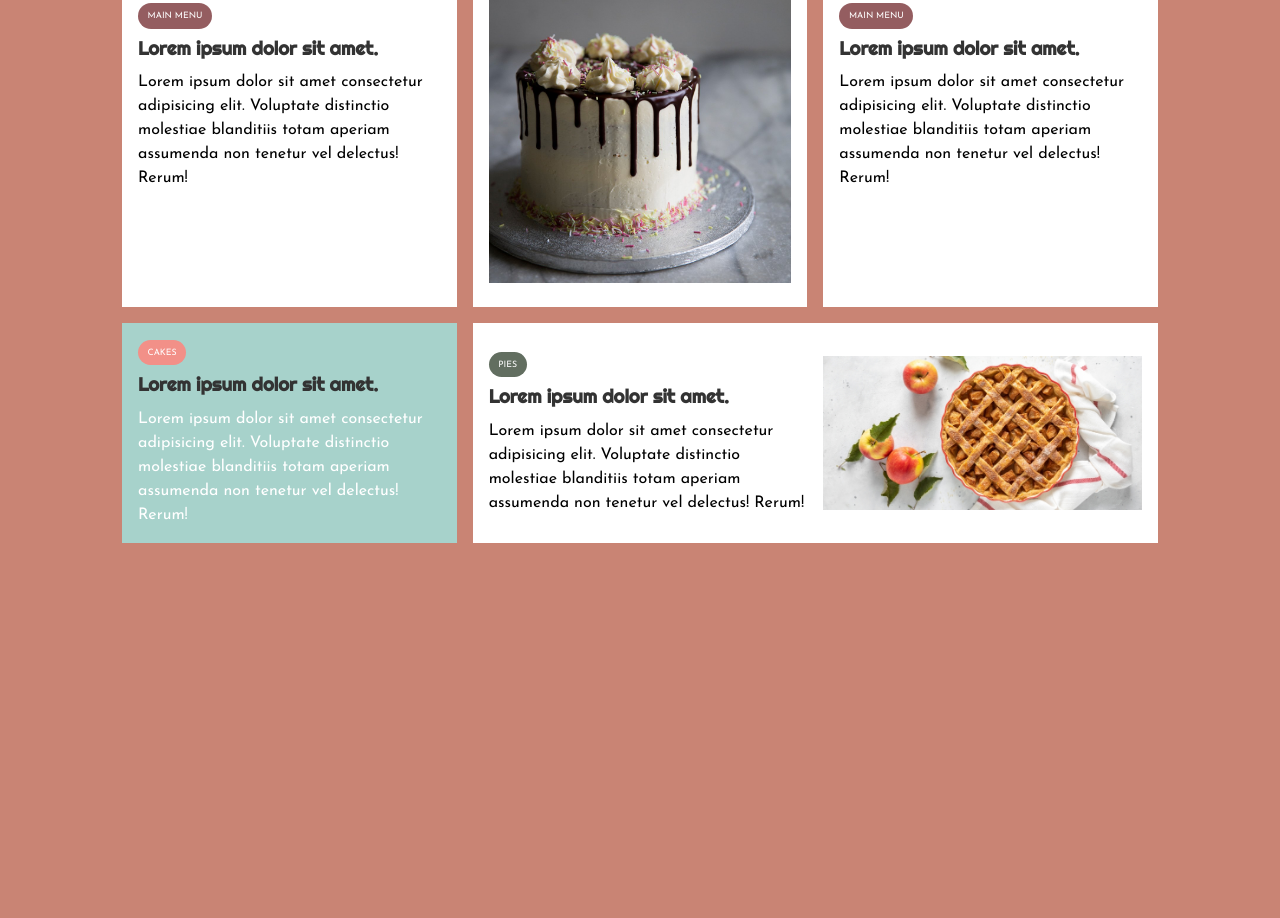
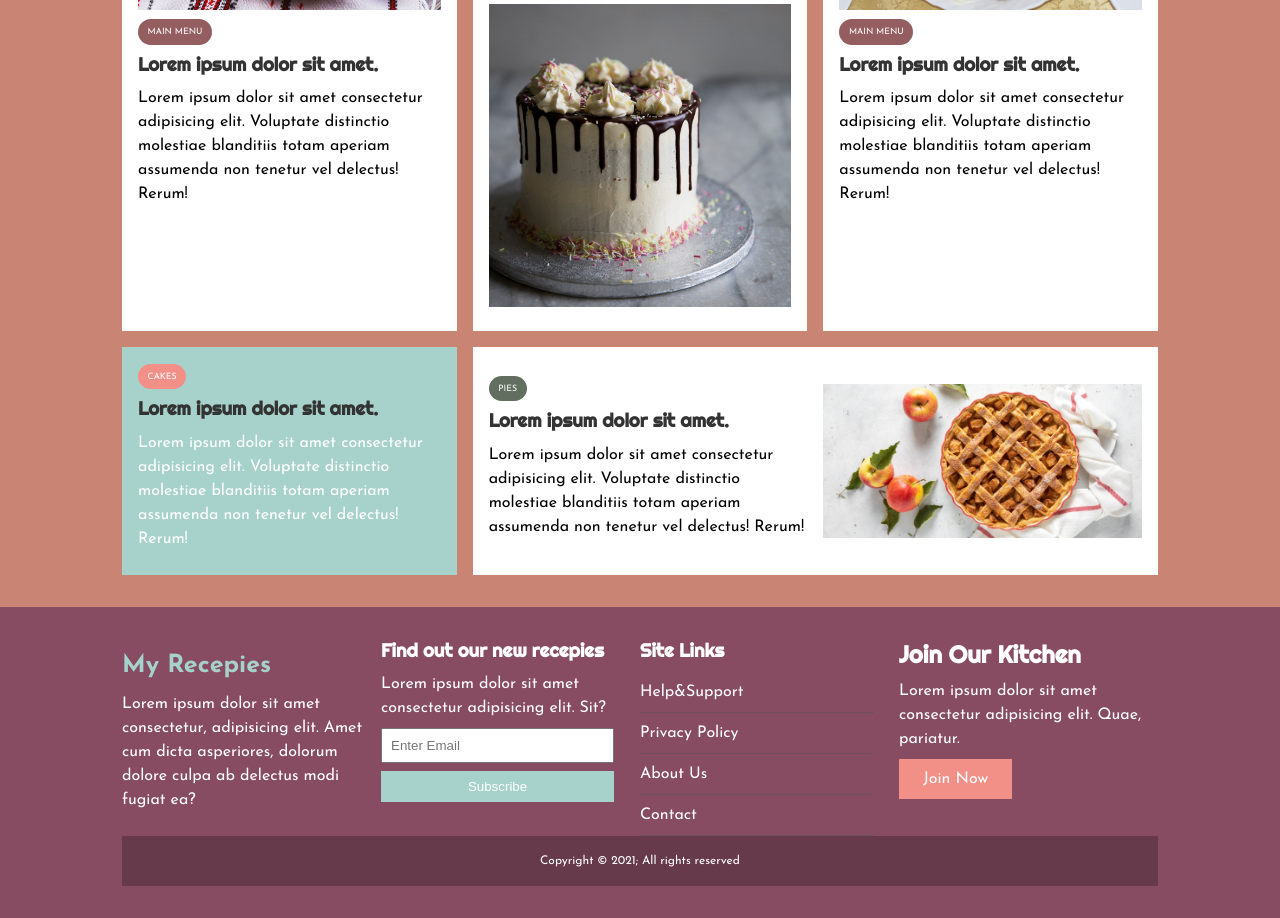
Before and after one commit to RankovicJelena/My-recepies, a plain HTML site: page index.html in a window 1280 px wide. Shown: the part 1089-2007 px from the top of the page. Before the commit the page ends 1664 px from the top, so only its background shows below. Drawn offline with Linux system fonts and the light colour scheme.

Commit message:
updated footer

```diff
--- a/css/style.css
+++ b/css/style.css
@@ -36,6 +36,10 @@ img {
 
 ul {
   list-style: none;
+}
+
+p{
+  margin: .5rem 0;
 }
 
 h1, h2, h3, h4, h5, h6 {
@@ -139,7 +143,15 @@ h1, h2, h3, h4, h5, h6 {
   padding: 3rem;
 }
 
+.list li {
+  padding: .5rem 0;
+  border-bottom: #555 dotted 1px;
+  width: 90%;
+}
 
+.list li a:hover {
+  opacity: 0.6;
+}
 
 
 /* Navigation */
@@ -247,3 +259,45 @@ h1, h2, h3, h4, h5, h6 {
 #home-recepies .recepies-container > *:last-child{
   grid-column: 2 / span 2;
 }
+
+/* Footer */
+#main-footer {
+  background: var(--e-color);
+  color: #fff;
+}
+
+#main-footer .logo {
+  width: 180px;
+  font-weight: bolder;
+  font-size: 25px;
+  color: var(--primary-color);
+}
+
+#main-footer a {
+  color: #fff;
+}
+
+#main-footer .footer-container {
+  display: grid;
+  grid-template-columns: repeat(4, 1fr);
+  grid-gap: var(--pie-color).5rem;
+
+}
+
+#main-footer .footer-container > *:last-child {
+  background: #663a4a;
+  grid-column: 1 / span 4;
+  padding: 0.5rem;
+  text-align: center;
+  font-size: 0.75rem;
+}
+
+#main-footer .footer-container input[type='email'] {
+  width: 90%;
+  padding: 0.5rem;
+  margin-bottom: .5rem;
+}
+
+#main-footer .footer-container input[type='submit'] {
+  width: 90%;
+}
--- a/index.html
+++ b/index.html
@@ -19,7 +19,7 @@
   <nav id="main-nav">
     <div class="container">
 
-      <p class="logo"> <span >My</span>  Recepies</p>
+      <p class="logo"> My Recepies</p>
 
       <div class="social">
         <a href="http://facebook.com" target="_blank"><i class="fab fa-facebook fa-2x"></i></a>
@@ -122,6 +122,42 @@
     </div>
   </section>
 
+  <!-- Footer -->
+
+  <footer id="main-footer" class="py-2">
+    <div class="container footer-container">
+      <div>
+        <p class="logo"> My Recepies</p>
+        <p>Lorem ipsum dolor sit amet consectetur, adipisicing elit. Amet cum dicta asperiores, dolorum dolore culpa ab delectus modi fugiat ea?</p>
+      </div>
+      <div>
+        <h3>Find out our new recepies</h3>
+        <p>Lorem ipsum dolor sit amet consectetur adipisicing elit. Sit?</p>
+        <form>
+          <input type="email" placeholder="Enter Email">
+          <input type="submit" value="Subscribe" class="btn btn-primary">
+        </form>
+      </div>
+      <div>
+        <h3>Site Links</h3>
+        <ul class="list">
+          <li><a href="#">Help&Support</a></li>
+          <li><a href="#">Privacy Policy</a></li>
+          <li><a href="#">About Us</a></li>
+          <li><a href="#">Contact</a></li>
+        </ul>
+      </div>
+      <div>
+        <h2>Join Our Kitchen</h2>
+        <p>Lorem ipsum dolor sit amet consectetur adipisicing elit. Quae, pariatur.</p>
+        <a href="#" class="btn btn-secondary">Join Now</a>
+      </div>
+      <div>
+        <p>Copyright &copy; 2021; All rights reserved</p>
+      </div>
+    </div>
+  </footer>
+
 
 
 </body>
```
